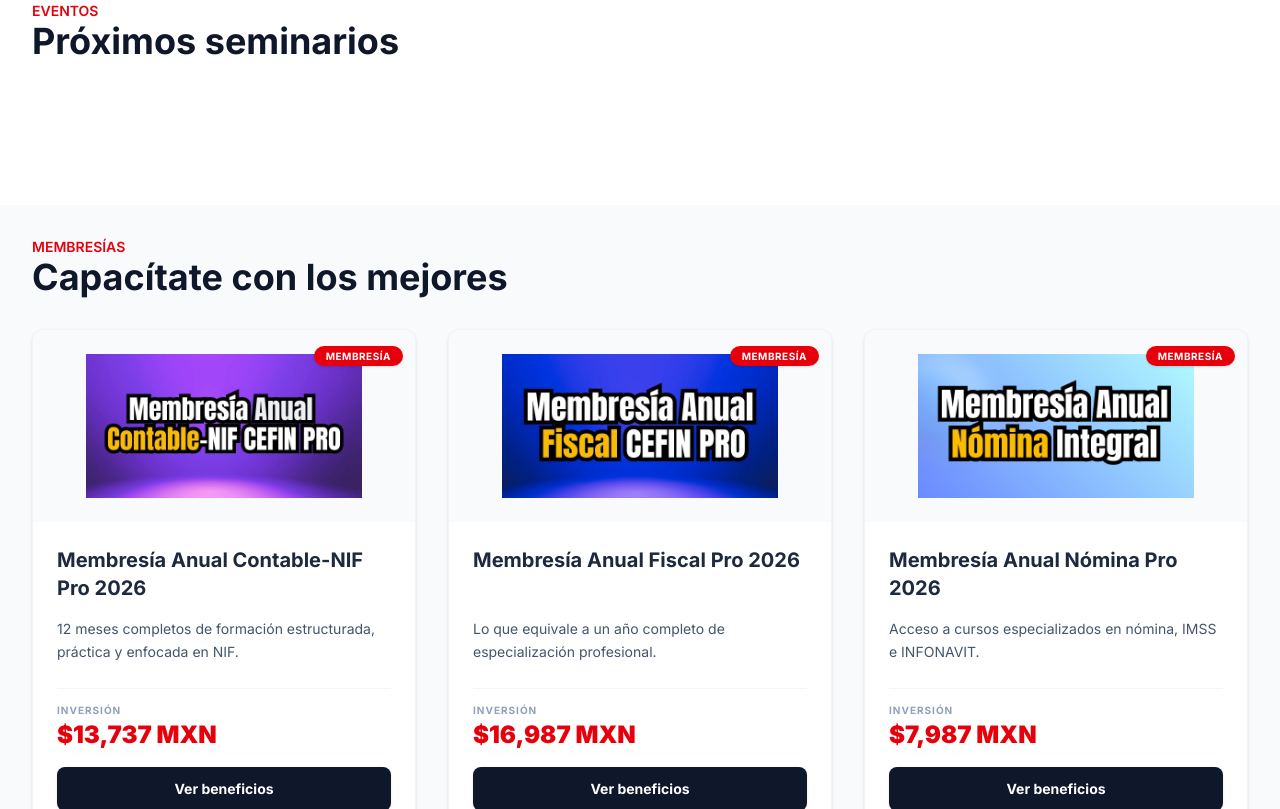
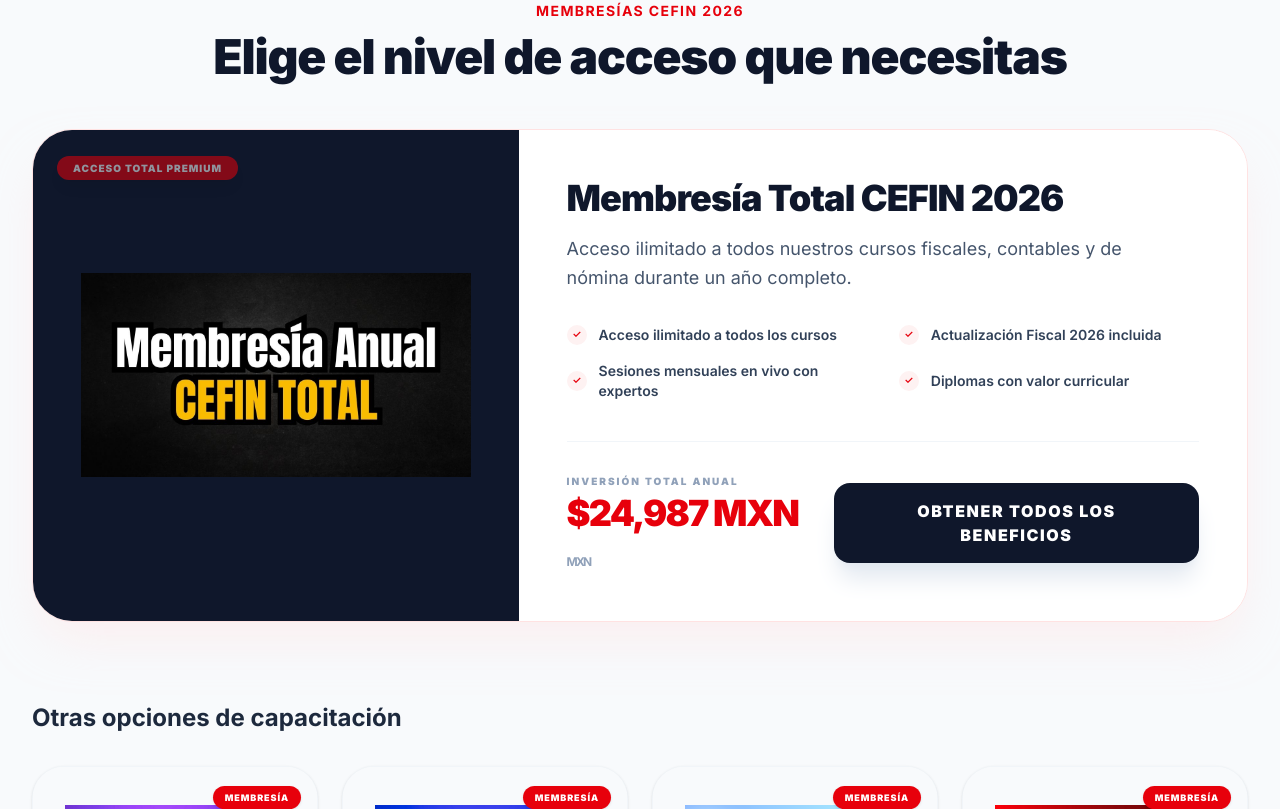
Before and after one commit to alfredo31410-ctrl/cefin-web, a Next.js app: page / in a window 1280 px wide. Shown: the part 951-1760 px from the top of the page. Built offline with nearby package versions, Linux system fonts and the light colour scheme.

Commit message:
feat: update MembresiaCard with horizontal layout and strict filtering for Total plan

```diff
--- a/app/page.tsx
+++ b/app/page.tsx
@@ -1,5 +1,6 @@
 import { FileText, TrendingUp, Users } from "lucide-react";
 import Image from "next/image";
+import Link from "next/link";
 import { membresias } from "@/data/membresias";
 import MembresiaCard from "@/components/MembresiaCard";
 import EventoCard from "@/components/EventoCard";
@@ -30,39 +31,32 @@
     .slice(0, 3);
 
   return (
-    <main className="overflow-x-hidden"> {/* Evita scroll horizontal por sombras amplias */}
+    <main className="overflow-x-hidden">
       {/* ================= HERO ================= */}
       <section className="relative min-h-[85vh] md:h-screen flex items-center justify-center text-white overflow-hidden">
-  {/* Imagen para Escritorio (Desktop) */}
         <div className="hidden md:block absolute inset-0 w-full h-full">
           <Image
             src="/Banner.jpeg"
-      alt="CEFIN capacitación fiscal - Especialistas en materia fiscal y contable"
+            alt="CEFIN capacitación fiscal"
             fill
-      priority // <--- ESTO sube el puntaje de rendimiento (LCP)
+            priority
             className="object-cover"
             sizes="100vw"
-      quality={85} // Optimiza el peso sin perder calidad visual
+            quality={85}
           />
         </div>
-
-  {/* Imagen para Móvil (Mobile) */}
         <div className="block md:hidden absolute inset-0 w-full h-full">
           <Image
             src="/Banner_movil.png"
             alt="CEFIN capacitación fiscal"
             fill
-      priority // <--- Prioridad también en móvil
+            priority
             className="object-cover object-top"
             sizes="100vw"
-      quality={80} // Un poco más de compresión para móvil ayuda al 4G/5G
+            quality={80}
           />
         </div>
-
-  {/* Overlay de gradiente */}
         <div className="absolute inset-0 bg-linear-to-r from-slate-900/90 via-slate-900/70 to-slate-900/90 z-10" />
-
-  {/* Contenido del Hero */}
         <div className="relative z-20 w-full h-full flex items-center justify-center">
           <HeroContent />
         </div>
@@ -74,9 +68,7 @@
           <div className="flex flex-col md:flex-row items-center justify-between gap-4">
             <div className="flex items-center gap-3">
               <span className="animate-pulse text-xl">🔴</span>
-              <p className="font-semibold">
-                Capacitación gratuita en vivo todos los martes a las 11:00 AM
-              </p>
+              <p className="font-semibold">Capacitación gratuita en vivo todos los martes a las 11:00 AM</p>
             </div>
             <a
               href="https://www.youtube.com/@CEFINImpuestos"
@@ -89,57 +81,51 @@
         </Container>
       </section>
 
-{/* ================= EVENTOS ================= */}
-      {/* Bajamos de py-24 a py-16 */}
-      <section className="py-16 bg-white overflow-visible">
+      {/* ================= MEMBRESIAS ================= */}
+<section className="pb-24 pt-16 bg-slate-50" id="membresias">
   <Container>
-          <div className="mb-8"> {/* Bajamos mb-12 a mb-8 */}
-            <p className="text-sm text-red-600 font-semibold uppercase">Eventos</p>
-            <h2 className="text-3xl md:text-4xl font-bold text-slate-900">Próximos seminarios</h2>
+    <div className="mb-12 text-center">
+      <p className="text-sm text-red-600 font-bold uppercase tracking-widest mb-3">Membresías CEFIN 2026</p>
+      <h2 className="text-3xl md:text-5xl font-black text-slate-900 tracking-tight">
+        Elige el nivel de acceso que necesitas
+      </h2>
     </div>
-          <div className="pb-12"> {/* Espacio justo para la sombra */}
+
     <Reveal>
-              <Grid>
-                {todosLosEventos.map((evento, index) => (
-                  <EventoCard
-                  key={evento.slug || evento.id || `evento-${index}`}
-                  evento={evento}
-                  />
-                ))}
-              </Grid>
+      {/* LA REINA: Solo la Membresía Total */}
+      <div className="mb-16">
+        {membresias
+          .filter(m => m.titulo.toLowerCase().includes("total")) // Filtro por nombre
+          .slice(0, 1) // Nos aseguramos que SOLO salga una por si acaso
+          .map((m) => (
+            <MembresiaCard key={m.id} membresia={m} isHorizontal={true} />
+          ))
+        }
+      </div>
+
+      {/* LAS HIJAS: Todas las demás, EXCLUYENDO la Total */}
+      <div className="mt-20">
+        <h3 className="text-2xl font-bold text-slate-800 mb-8">Otras opciones de capacitación</h3>
+        <div className="grid grid-cols-1 sm:grid-cols-2 lg:grid-cols-4 gap-6">
+          {membresias
+            .filter(m => !m.titulo.toLowerCase().includes("total")) // Excluimos la que diga "Total"
+            .map((m) => (
+              <MembresiaCard key={m.id} membresia={m} isHorizontal={false} />
+            ))
+          }
+        </div>
+      </div>
     </Reveal>
-          </div>
-        </Container>
-      </section>
-
-      {/* ================= MEMBRESIAS ================= */}
-      {/* Quitamos el py-24 superior para que no se sume al anterior */}
-      <section className="pb-16 pt-8 bg-gray-50" id="membresias">
-        <Container>
-          <div className="mb-8">
-            <p className="text-sm text-red-600 font-semibold uppercase">Membresías</p>
-            <h2 className="text-3xl md:text-4xl font-bold text-slate-900">Capacítate con los mejores</h2>
-          </div>
-          <div className="pb-12">
-            <Reveal delay={0.2}>
-              <Grid>
-                {membresias.map((membresia) => (
-                  <MembresiaCard key={membresia.id} membresia={membresia} />
-                ))}
-              </Grid>
-            </Reveal>
-          </div>
   </Container>
 </section>
 
       {/* ================= CAPACITACIONES GRATUITAS ================= */}
-      <section className="py-16 bg-slate-50">
+      <section className="py-16 bg-white">
         <Container>
           <div className="mb-8">
             <p className="text-sm text-red-600 font-semibold uppercase">Capacitaciones gratuitas</p>
             <h2 className="text-3xl md:text-4xl font-bold text-slate-900">Aprende con nuestros lives</h2>
           </div>
-          <div className="pb-12">
           <Reveal>
             <Grid>
               {blog.slice(0, 3).map((post) => (
@@ -147,73 +133,88 @@
               ))}
             </Grid>
           </Reveal>
+        </Container>
+      </section>
+
+
+      {/* ================= EVENTOS ================= */}
+      <section className="py-16 bg-white overflow-visible">
+        <Container>
+          <div className="mb-8">
+            <p className="text-sm text-red-600 font-semibold uppercase tracking-wider">Eventos</p>
+            <h2 className="text-3xl md:text-4xl font-bold text-slate-900">Próximos seminarios</h2>
+          </div>
+
+          <div className="pb-12">
+            <Reveal>
+              {todosLosEventos.length > 0 ? (
+                <Grid>
+                  {todosLosEventos.map((evento, index) => (
+                    <EventoCard key={evento.slug || evento.id || `evento-${index}`} evento={evento} />
+                  ))}
+                </Grid>
+              ) : (
+                <div className="bg-slate-50 border-2 border-dashed border-slate-200 rounded-[2.5rem] p-10 md:p-16 text-center">
+                  <div className="max-w-md mx-auto">
+                    <div className="inline-flex items-center justify-center w-16 h-16 bg-white rounded-2xl shadow-sm mb-6 text-3xl">📅</div>
+                    <h3 className="text-2xl font-black text-slate-900 mb-3">Nuevas fechas en camino</h3>
+                    <p className="text-slate-500 font-medium mb-8 leading-relaxed">
+                      Estamos diseñando los próximos seminarios para ti. ¡Mantente al tanto!
+                    </p>
+                    <div className="flex flex-col sm:flex-row gap-4 justify-center items-center">
+                      <span className="bg-red-600 text-white px-6 py-3 rounded-xl font-black uppercase text-[11px] tracking-widest animate-pulse shadow-lg shadow-red-200">
+                        Próximamente
+                      </span>
+                      <Link href="/eventos" className="group flex items-center gap-2 text-slate-900 font-black uppercase text-[11px] tracking-widest hover:text-red-600 transition-colors">
+                        Ver eventos pasados <span className="group-hover:translate-x-1 transition-transform">→</span>
+                      </Link>
+                    </div>
+                  </div>
+                </div>
+              )}
+            </Reveal>
           </div>
         </Container>
       </section>
 
+
       {/* ================= TESTIMONIOS ================= */}
-<section className="py-16 bg-white overflow-hidden">
+      <section className="py-16 bg-slate-50 overflow-hidden">
         <Container>
           <Reveal>
             <div className="mb-10 text-center">
               <p className="text-sm text-red-600 uppercase font-semibold mb-2">Testimonios</p>
-        <h2 className="text-3xl md:text-4xl font-bold text-slate-900 tracking-tight">
-          Lo que dicen nuestros alumnos
-        </h2>
+              <h2 className="text-3xl md:text-4xl font-bold text-slate-900">Lo que dicen nuestros alumnos</h2>
             </div>
-
-      {/* Llamamos al nuevo componente dinámico */}
             <TestimoniosCarrusel />
-
           </Reveal>
         </Container>
       </section>
+
       {/* ================= BENEFICIOS ================= */}
-<section className="py-24 bg-slate-50">
+      <section className="py-24 bg-white">
         <Container>
           <Reveal>
             <div className="text-center mb-16">
               <p className="text-sm text-red-600 font-bold uppercase tracking-widest mb-3">Ventajas</p>
-        <h2 className="text-3xl md:text-5xl font-black text-slate-900 tracking-tight">
-          ¿Por qué estudiar en CEFIN?
-        </h2>
+              <h2 className="text-3xl md:text-5xl font-black text-slate-900">¿Por qué estudiar en CEFIN?</h2>
             </div>
-
-      <div className="grid md:grid-cols-3 gap-8 lg:gap-12">
-
-        {/* Beneficio 1 */}
-        <div className="bg-white p-10 rounded-[2.5rem] shadow-sm border border-slate-100 flex flex-col items-center text-center hover:shadow-md transition-shadow">
-          <div className="w-16 h-16 bg-red-50 text-red-600 rounded-2xl flex items-center justify-center mb-6">
-            <FileText size={32} />
+            <div className="grid md:grid-cols-3 gap-8">
+              <div className="bg-slate-50 p-10 rounded-[2.5rem] text-center border border-slate-100 hover:shadow-md transition-shadow">
+                <div className="w-16 h-16 bg-white text-red-600 rounded-2xl flex items-center justify-center mb-6 mx-auto shadow-sm"><FileText size={32} /></div>
+                <h3 className="text-xl font-bold mb-4 text-slate-900">Enfoque 100% Práctico</h3>
+                <p className="text-slate-600 leading-relaxed">Diseñadas para aplicarse de inmediato en tu ejercicio profesional diario.</p>
               </div>
-          <h3 className="text-xl font-bold mb-4 text-slate-900">Enfoque 100% Práctico</h3>
-          <p className="text-slate-600 leading-relaxed">
-            Nuestras capacitaciones están diseñadas para aplicarse de inmediato en tu ejercicio profesional diario.
-          </p>
+              <div className="bg-slate-50 p-10 rounded-[2.5rem] text-center border border-slate-100 hover:shadow-md transition-shadow">
+                <div className="w-16 h-16 bg-white text-red-600 rounded-2xl flex items-center justify-center mb-6 mx-auto shadow-sm"><TrendingUp size={32} /></div>
+                <h3 className="text-xl font-bold mb-4 text-slate-900">Actualización Constante</h3>
+                <p className="text-slate-600 leading-relaxed">Mantente al día con las últimas reformas fiscales y normativas vigentes.</p>
               </div>
-
-        {/* Beneficio 2 */}
-        <div className="bg-white p-10 rounded-[2.5rem] shadow-sm border border-slate-100 flex flex-col items-center text-center hover:shadow-md transition-shadow">
-          <div className="w-16 h-16 bg-red-50 text-red-600 rounded-2xl flex items-center justify-center mb-6">
-            <TrendingUp size={32} />
+              <div className="bg-slate-50 p-10 rounded-[2.5rem] text-center border border-slate-100 hover:shadow-md transition-shadow">
+                <div className="w-16 h-16 bg-white text-red-600 rounded-2xl flex items-center justify-center mb-6 mx-auto shadow-sm"><Users size={32} /></div>
+                <h3 className="text-xl font-bold mb-4 text-slate-900">Comunidad de Expertos</h3>
+                <p className="text-slate-600 leading-relaxed">Únete a una red de miles de profesionales que comparten conocimiento.</p>
               </div>
-          <h3 className="text-xl font-bold mb-4 text-slate-900">Actualización Constante</h3>
-          <p className="text-slate-600 leading-relaxed">
-            Mantente al día con las últimas reformas fiscales y normativas vigentes en México.
-          </p>
-        </div>
-
-        {/* Beneficio 3 */}
-        <div className="bg-white p-10 rounded-[2.5rem] shadow-sm border border-slate-100 flex flex-col items-center text-center hover:shadow-md transition-shadow">
-          <div className="w-16 h-16 bg-red-50 text-red-600 rounded-2xl flex items-center justify-center mb-6">
-            <Users size={32} />
-          </div>
-          <h3 className="text-xl font-bold mb-4 text-slate-900">Comunidad de Expertos</h3>
-          <p className="text-slate-600 leading-relaxed">
-            Únete a una red de miles de contadores y profesionales que comparten conocimiento y experiencias.
-          </p>
-        </div>
-
             </div>
           </Reveal>
         </Container>
--- a/components/MembresiaCard.tsx
+++ b/components/MembresiaCard.tsx
@@ -15,98 +15,123 @@
 
 type Props = {
   membresia: Membresia;
+  isHorizontal?: boolean; // Prop para activar el diseño "Padre" (Total)
 };
 
-export default function MembresiaCard({ membresia }: Props) {
+export default function MembresiaCard({ membresia, isHorizontal = false }: Props) {
+
+  // ==========================================
+  // DISEÑO HORIZONTAL (MEMBRESÍA TOTAL)
+  // ==========================================
+  if (isHorizontal) {
     return (
       <motion.div
-      whileHover={{ y: -6 }}
-      className="
-        group
-        bg-white
-        rounded-xl
-        shadow-sm
-        hover:shadow-xl
-        transition-all
-        duration-300
-        overflow-hidden
-        flex
-        flex-col
-        h-full
-        border
-        border-slate-100
-      "
+        whileHover={{ scale: 1.01 }}
+        className="relative bg-white border border-red-100 rounded-[2.5rem] overflow-hidden shadow-2xl shadow-red-100/50 flex flex-col md:flex-row items-stretch min-h-100"
       >
-      {/* IMAGEN: Altura fija para que todas las cards empiecen igual */}
-      <div className="relative w-full h-44 md:h-48 bg-slate-50 overflow-hidden flex items-center justify-center">
+        {/* Lado Izquierdo: Imagen con fondo oscuro */}
+        <div className="w-full md:w-[40%] relative bg-slate-900 flex items-center justify-center p-10 min-h-75 md:min-h-full">
+          <div className="absolute top-6 left-6 z-20">
+            <span className="bg-red-600 text-white text-[10px] font-black px-4 py-1.5 rounded-full uppercase tracking-widest shadow-lg animate-pulse">
+              Acceso Total Premium
+            </span>
+          </div>
           <Image
             src={membresia.imagen}
             alt={membresia.titulo}
             fill
-          className="
-            object-contain
-            p-6
-            transition-transform
-            duration-500
-            group-hover:scale-105
-          "
+            className="object-contain p-12 transition-transform duration-700 hover:scale-110"
           />
-        {/* BADGE: Estilo unificado con los otros componentes */}
-        <div className="absolute top-3 right-3">
-          <span className="bg-red-600 text-white text-[10px] font-bold px-3 py-1 rounded-full uppercase tracking-wider shadow-sm">
+        </div>
+
+        {/* Lado Derecho: Contenido y Beneficios */}
+        <div className="w-full md:w-[60%] p-8 md:p-12 flex flex-col justify-center bg-white">
+          <h3 className="text-3xl md:text-4xl font-black text-slate-900 mb-4 tracking-tight">
+            {membresia.titulo}
+          </h3>
+          <p className="text-slate-600 mb-8 text-lg leading-relaxed max-w-xl">
+            Acceso ilimitado a todos nuestros cursos fiscales, contables y de nómina durante un año completo.
+          </p>
+
+          {/* Checklist de beneficios (estilo captura) */}
+          <ul className="grid grid-cols-1 md:grid-cols-2 gap-x-8 gap-y-4 mb-10">
+            {[
+              "Acceso ilimitado a todos los cursos",
+              "Actualización Fiscal 2026 incluida",
+              "Sesiones mensuales en vivo con expertos",
+              "Diplomas con valor curricular"
+            ].map((beneficio, i) => (
+              <li key={i} className="flex items-center gap-3 text-slate-700 font-semibold text-sm">
+                <span className="shrink-0 w-5 h-5 bg-red-50 text-red-600 rounded-full flex items-center justify-center text-[10px]">✓</span>
+                {beneficio}
+              </li>
+            ))}
+          </ul>
+
+          <div className="flex flex-col sm:flex-row items-center justify-between gap-8 pt-8 border-t border-slate-100">
+            <div className="flex flex-col">
+              <span className="text-[10px] text-slate-400 font-black uppercase tracking-[0.2em] mb-1">Inversión Total Anual</span>
+              <span className="text-3xl md:text-4xl font-black text-red-600 tracking-tighter">
+                {membresia.precio} <small className="text-xs text-slate-400 font-bold">MXN</small>
+              </span>
+            </div>
+            <Link
+              href={`/membresias/${membresia.slug}`}
+              className="bg-slate-900 text-white px-10 py-4 rounded-2xl font-black uppercase tracking-widest hover:bg-red-600 transition-all shadow-xl shadow-slate-200 active:scale-95 w-full sm:w-auto text-center"
+            >
+              Obtener todos los beneficios
+            </Link>
+          </div>
+        </div>
+      </motion.div>
+    );
+  }
+
+  // ==========================================
+  // DISEÑO VERTICAL (MEMBRESÍAS HIJAS)
+  // ==========================================
+  return (
+    <motion.div
+      whileHover={{ y: -8 }}
+      className="group bg-white rounded-4xl shadow-sm hover:shadow-2xl transition-all duration-500 overflow-hidden flex flex-col h-full border border-slate-100"
+    >
+      <div className="relative w-full h-48 bg-slate-50 overflow-hidden flex items-center justify-center">
+        <Image
+          src={membresia.imagen}
+          alt={membresia.titulo}
+          fill
+          className="object-contain p-8 transition-transform duration-500 group-hover:scale-110"
+        />
+        <div className="absolute top-4 right-4">
+          <span className="bg-red-600 text-white text-[9px] font-black px-3 py-1.5 rounded-full uppercase tracking-widest shadow-sm">
             Membresía
           </span>
         </div>
       </div>
 
-      {/* CUERPO DEL CONTENIDO: Usamos flex-grow para ocupar el espacio sobrante */}
-      <div className="p-5 md:p-6 flex flex-col flex-grow">
-
-        {/* TITULO: Altura mínima fija para 2 líneas para que no se muevan los textos de abajo */}
-        <h3 className="text-lg md:text-xl font-bold text-slate-800 mb-2 line-clamp-2 min-h-[3.5rem] md:min-h-[4rem]">
+      <div className="p-6 md:p-8 flex flex-col grow">
+        <h3 className="text-xl font-bold text-slate-900 mb-3 line-clamp-2 min-h-14 leading-tight">
           {membresia.titulo}
         </h3>
 
-        {/* DESCRIPCION: line-clamp para asegurar que no empuje el footer */}
-        <p className="text-sm text-slate-600 mb-6 line-clamp-3 leading-relaxed flex-grow">
+        <p className="text-sm text-slate-500 mb-8 line-clamp-3 leading-relaxed grow font-medium">
           {membresia.descripcion}
         </p>
 
-{/* FOOTER */}
-<div className="pt-4 border-t border-slate-100 flex flex-col gap-4">
-
-  {/* PRECIO (Arriba) */}
+        <div className="pt-6 border-t border-slate-50 flex flex-col gap-5">
           <div className="flex flex-col">
-    <span className="text-[10px] text-slate-400 uppercase font-bold tracking-widest leading-none mb-1">
-      Inversión
-    </span>
-    <span className="font-black text-red-600 text-xl md:text-2xl">
+            <span className="text-[10px] text-slate-400 uppercase font-black tracking-widest mb-1">Inversión</span>
+            <span className="font-black text-red-600 text-2xl">
               {membresia.precio}
             </span>
           </div>
 
-  {/* BOTÓN (Abajo, ocupando el ancho total) */}
           <Link
             href={`/membresias/${membresia.slug}`}
-    className="
-      bg-slate-900
-      text-white
-      text-sm
-      font-bold
-      w-full
-      py-3
-      rounded-lg
-      transition-all
-      duration-300
-      hover:bg-red-600
-      shadow-sm
-      text-center
-      active:scale-[0.98]
-    "
+            className="bg-slate-900 text-white text-[11px] font-black w-full py-4 rounded-xl transition-all duration-300 hover:bg-red-600 shadow-lg shadow-slate-100 text-center uppercase tracking-widest active:scale-95"
           >
             Ver beneficios
           </Link>
-
         </div>
       </div>
     </motion.div>
```
Lines whose indentation alone changed are shown as unchanged.
